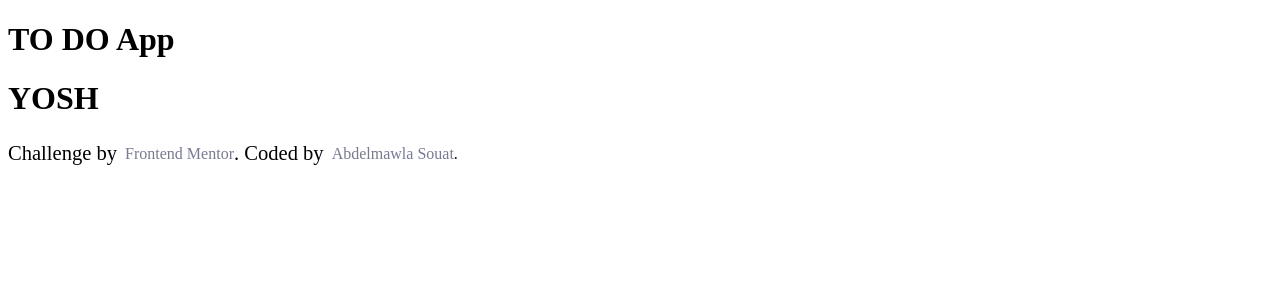
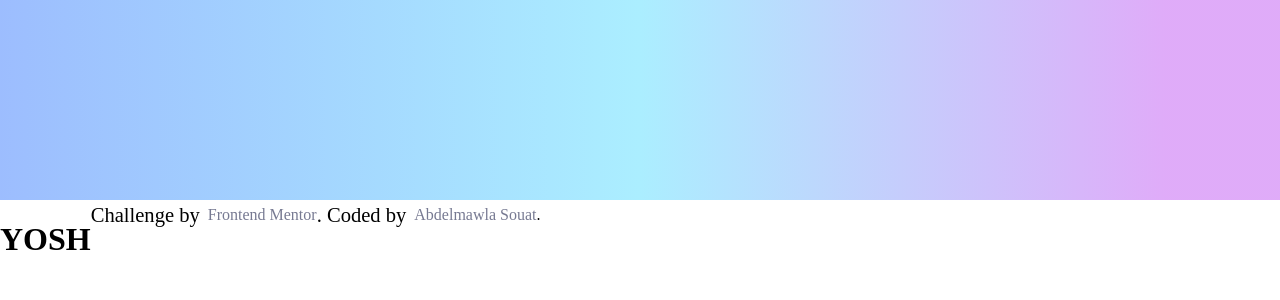
Before and after one commit to abdelmawlaSouat/To-Do-App, a React (Create React App) app: page / in a window 1280 px wide. Shown: the top 300 px of the page. Built offline with nearby package versions, Linux system fonts and the light colour scheme.

Commit message:
Add Background Gradient

```diff
--- a/public/index.html
+++ b/public/index.html
@@ -7,6 +7,7 @@
 	<link rel="manifest" href="%PUBLIC_URL%/manifest.json" />
 	<meta name="description" content="To Do App - Frontend Challenge"/>
 	<title>To Do App - Frontend Challenge</title>
+	<style> body { margin: 0; } </style>
 </head>
 <body>
 	<noscript>You need to enable JavaScript to run this app.</noscript>
--- a/src/components/App.jsx
+++ b/src/components/App.jsx
@@ -9,14 +9,32 @@
 
 import ToDoApp from './ToDoApp'
 import Footer from './Footer'
+import { Grid, Box, makeStyles } from '@material-ui/core'
+
+const useStyle = makeStyles((theme) => ({
+	bgColor: {
+		height: '25vh',
+		opacity: '0.5',
+		background: 'rgb(58,123,253)',
+		background: `linear-gradient(90deg, rgba(58,123,253,1) 0%,
+			rgba(87,221,255,1) 50%, rgba(192,88,243,1) 91%)`,
+	},
+}))
 
 function App() {
+	const classes = useStyle()
 	return (
-		<div>
-			<h1>TO DO App</h1>
-			<ToDoApp />
-			<Footer />
-		</div>
+		<Grid className="App" container>
+			<Grid item xs={12}>
+				<Box className={classes.bgColor}></Box>
+			</Grid>
+			<Grid item>
+				<ToDoApp />
+			</Grid>
+			<Grid item>
+				<Footer />
+			</Grid>
+		</Grid>
 	)
 }
 
--- a/src/components/Footer.jsx
+++ b/src/components/Footer.jsx
@@ -12,7 +12,7 @@ import Sources from './Sources'
 
 function Footer() {
 	return (
-		<Grid>
+		<Grid container>
 			<Grid item>
 				<Sources
 					author="Abdelmawla Souat"
```
